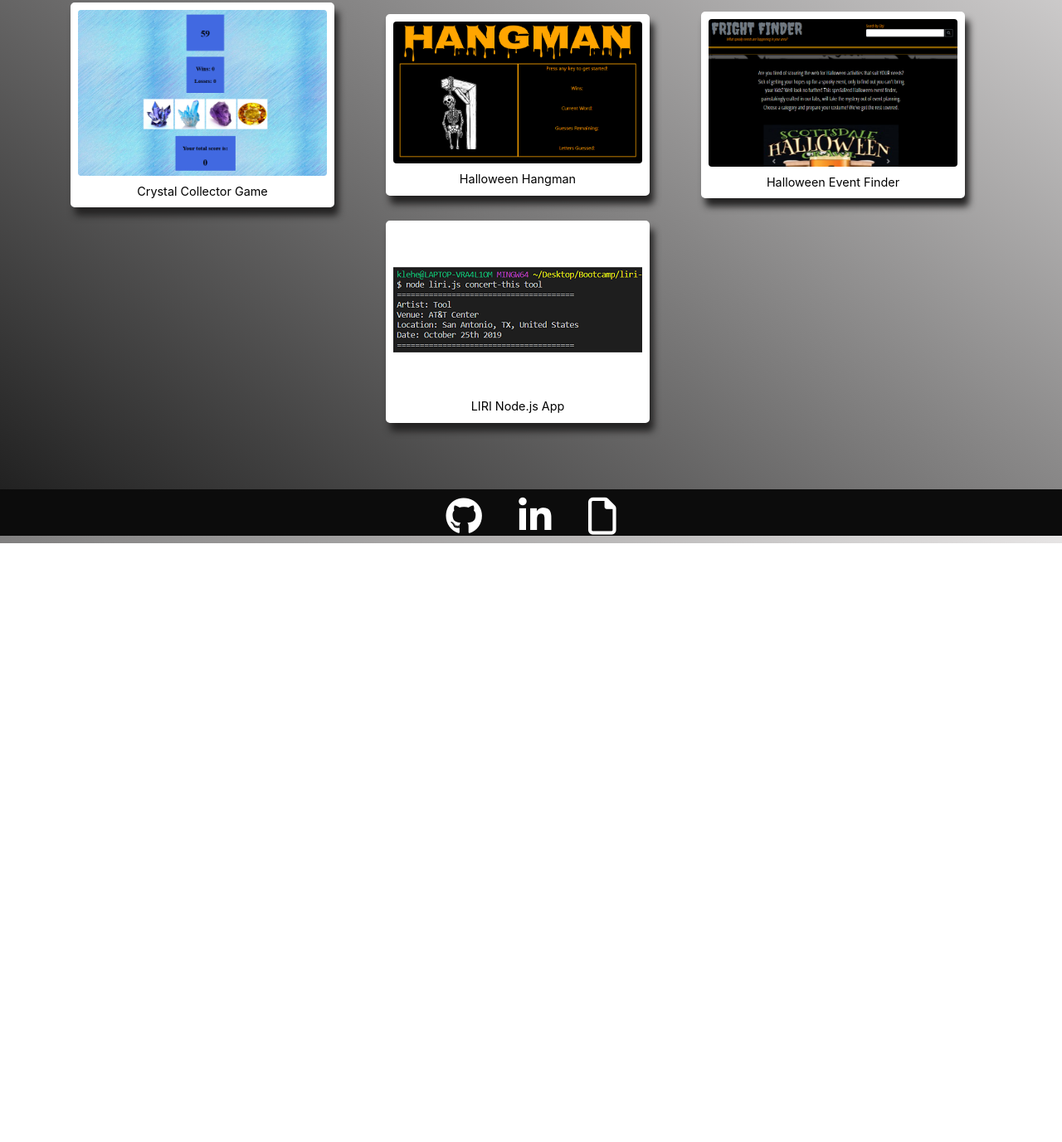
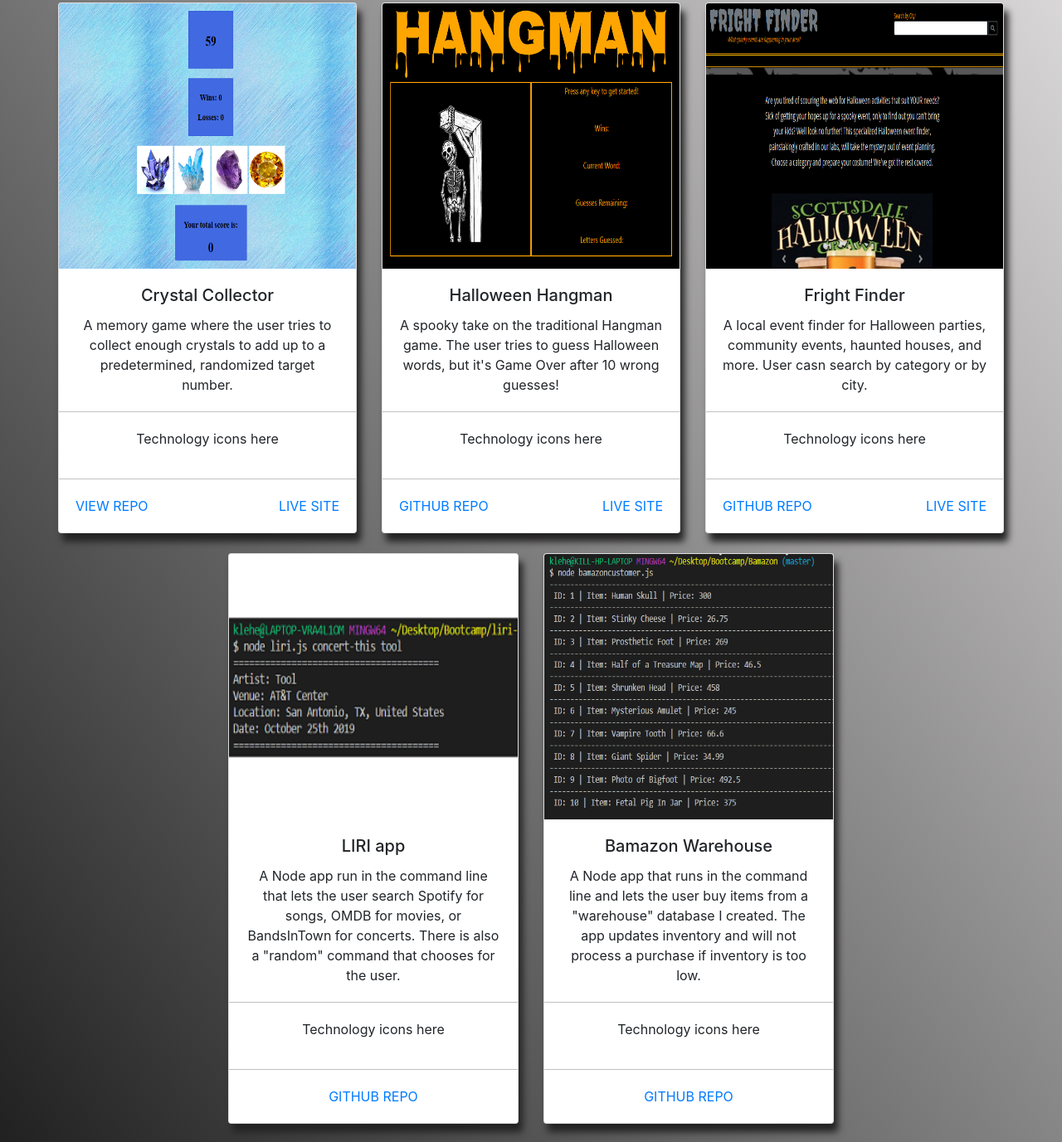
Before and after one commit to killoranrivers/Updated-Portfolio, a plain HTML site: page projects.html in a window 1280 px wide. Shown: the part 243-1620 px from the top of the page at 83% size. Before the commit the page ends 898 px from the top, so only its background shows below. Drawn offline with nearby package versions, Linux system fonts and the light colour scheme.

Commit message:
Added links to repo and deployed site, changed look of project displays

```diff
--- a/assets/css/style.css
+++ b/assets/css/style.css
@@ -74,30 +74,28 @@ main {
     color: white;
     margin: 10px 20px;
 }
-.figure {
-    border: 2px solid white;
-    border-radius: 5px;
-    padding: 7px;
-    background: white;
+.card {
     box-shadow: 5px 10px 8px rgb(36, 35, 35);
 }
-.figure-caption {
-  text-align: center;
-  color: black;
+.card img {
+    min-height: 40vh;
+    max-height: 40vh;
+}
+#tech-used {
+    border-top: 1px solid rgb(196, 192, 192);
+    border-bottom: 1px solid rgb(196, 192, 192);
 }
 .page-title h2 {
     font-size: 3vw;
     font-family: 'Acme', sans-serif;
 }
-.contact-info p,
-.contact-info i {
-    line-height: 4vh;
-}
 .contact-info p {
     font-size: 2.5vw;
+    line-height: 4vh;
 }
 .contact-info i {
     font-size: 3.7vw;
+    line-height: 4vh;
     vertical-align: middle;
 }
 
@@ -123,7 +121,7 @@ main {
         font-size: 6vw;
         margin-top: 3vh;
     }
-#footer {
+    #footer {
     margin-bottom: 0;
 }
     .nav-item {
--- a/projects.html
+++ b/projects.html
@@ -1,5 +1,6 @@
 <!DOCTYPE html>
 <html lang="en">
+
 <head>
     <meta charset="UTF-8">
     <meta name="viewport" content="width=device-width, initial-scale=1.0">
@@ -18,6 +19,7 @@
     <!-- My CSS -->
     <link rel="stylesheet" href="./assets/css/style.css">
 </head>
+
 <body>
     <!-- Navbar -->
     <nav class="navbar navbar-expand-md fixed-top navbar-dark">
@@ -50,41 +52,108 @@
                     <h2>A few of my projects...</h2>
                 </div>
             </div>
-            <div class="row align-items-center">
-                <div class="col-sm-4 mx-auto">
-                    <figure class="figure">
-                        <img src="./assets/images/crystal-collector.png" class="figure-img img-fluid rounded" width="300px" height="300px" alt="Crystal Collector screenshot">
-                        <figcaption class="figure-caption">
-                            Crystal Collector Game
-                        </figcaption>
-                    </figure>
+            <div class="row pb-4">
+                <div class="card-deck">
+                    <div class="card">
+                        <img src="./assets/images/crystal-collector.png" class="card-img-top"
+                            alt="Crystal Collector screenshot">
+                        <div class="card-body text-center">
+                            <h5 class="card-title">Crystal Collector</h5>
+                            <p class="card-text">A memory game where the user tries to collect enough crystals to add up
+                                to a predetermined, randomized target number.</p>
                         </div>
-                <div class="col-sm-4 mx-auto">
-                        <figure class="figure">
-                            <img src="./assets/images/word-guess.png" class="figure-img img-fluid rounded" width="300px" height="300px" alt="Halloween Hangman screenshot">
-                            <figcaption class="figure-caption">
-                                Halloween Hangman
-                            </figcaption>
-                        </figure>
+                        <div class="card-body text-center" id="tech-used">
+                            <p>Technology icons here</p>
                         </div>
-                    <div class="col-sm-4 mx-auto">
-                            <figure class="figure">
-                                <img src="./assets/images/fright-finder.png" class="figure-img img-fluid rounded" width="300px" height="300px" alt="Fright Finder screenshot">
-                                <figcaption class="figure-caption">
-                                    Halloween Event Finder
-                                </figcaption>
-                            </figure>
+                        <div class="card-body d-flex flex-row">
+                            <a href="https://github.com/ToxicNerd13/unit-4-game" class="card-link">VIEW REPO</a>
+                            <a href="https://toxicnerd13.github.io/unit-4-game/" class="card-link ml-auto">LIVE SITE</a>
+                        </div>
+                    </div>
+
+
+                    <div class="card">
+                        <img src="./assets/images/word-guess.png" class="card-img-top"
+                            alt="Halloween Hangman screenshot">
+                        <div class="card-body text-center">
+                            <h5 class="card-title">Halloween Hangman</h5>
+                            <p class="card-text">A spooky take on the traditional Hangman game. The user tries to guess
+                                Halloween words, but it's Game Over after 10 wrong guesses!</p>
+                        </div>
+                        <div class="card-body text-center" id="tech-used">
+                            <p>Technology icons here</p>
+                        </div>
+                        <div class="card-body d-flex flex-row">
+                            <a href="https://github.com/ToxicNerd13/Word-Guess-Game" class="card-link">GITHUB REPO</a>
+                            <a href="https://toxicnerd13.github.io/Word-Guess-Game/" class="card-link ml-auto">LIVE
+                                SITE</a>
+                        </div>
+                    </div>
+
+
+                    <div class="card">
+                        <img src="./assets/images/fright-finder.png" class="card-img-top"
+                            alt="Fright Finder screenshot">
+                        <div class="card-body text-center">
+                            <h5 class="card-title">Fright Finder</h5>
+                            <p class="card-text">A local event finder for Halloween parties, community events, haunted
+                                houses, and more. User casn search by category or by city.</p>
+                        </div>
+                        <div class="card-body text-center" id="tech-used">
+                            <p>Technology icons here</p>
+                        </div>
+                        <div class="card-body d-flex flex-row">
+                            <a href="https://github.com/ToxicNerd13/Fright-Finder" class="card-link">GITHUB REPO</a>
+                            <a href="https://toxicnerd13.github.io/Fright-Finder/" class="card-link ml-auto">LIVE
+                                SITE</a>
+                        </div>
+                    </div>
                 </div>
             </div>
             <div class="row">
-                <div class="col-sm-4 mx-auto">
-                    <figure class="figure">
-                        <img src="./assets/images/liri-node.png" class="figure-img img-fluid rounded" width="300px" height="300px" alt="LIRI node app screenshot">
-                        <figcaption class="figure-caption">
-                            LIRI Node.js App
-                        </figcaption>
-                    </figure>
+                <div class="col-sm-2"></div>
+                <div class="col-sm-8">
+                    <div class="card-deck">
+                        <div class="card text-center">
+                            <img src="./assets/images/liri-node.png" class="card-img-top"
+                                alt="LIRI node app screenshot">
+                            <div class="card-body">
+                                <h5 class="card-title">LIRI app</h5>
+                                <p class="card-text">A Node app run in the command line that lets the user search
+                                    Spotify
+                                    for songs, OMDB for movies, or BandsInTown for concerts. There is also a "random"
+                                    command that chooses for the user.</p>
                             </div>
+                            <div class="card-body" id="tech-used">
+                                <p>Technology icons here</p>
+                            </div>
+                            <div class="card-body">
+                                <a href="https://github.com/ToxicNerd13/liri-node-app" class="card-link">GITHUB REPO</a>
+                            </div>
+                        </div>
+
+
+                        <div class="card text-center">
+                            <img src="./assets/images/bamazon.png" class="card-img-top"
+                                alt="Bamazon CLI app screenshot">
+                            <div class="card-body">
+                                <h5 class="card-title">Bamazon Warehouse</h5>
+                                <p class="card-text">A Node app that runs in the command line and lets the user buy
+                                    items
+                                    from a "warehouse" database I created. The app updates inventory and will not
+                                    process a
+                                    purchase if inventory is too low.</p>
+                            </div>
+                            <div class="card-body" id="tech-used">
+                                <p>Technology icons here</p>
+                            </div>
+                            <div class="card-body">
+                                <a href="https://github.com/ToxicNerd13/Bamazon" class="card-link">GITHUB REPO</a>
+                            </div>
+                        </div>
+                    </div>
+                </div>
+                <div class="col-sm-2"></div>
             </div>
         </div>
     </main>
@@ -94,7 +163,8 @@
         <div class="row">
             <div class="col-12 text-center info-icons">
                 <a href="https://github.com/ToxicNerd13"><i class="fab fa-github"></i></a>
-                <a href="https://www.linkedin.com/in/killoran-lehenbauer-057381195/"><i class="fab fa-linkedin-in"></i></a>
+                <a href="https://www.linkedin.com/in/killoran-lehenbauer-057381195/"><i
+                        class="fab fa-linkedin-in"></i></a>
                 <a href="./assets/my-resume.pdf"><i class="far fa-file"></i></a>
             </div>
         </div>
@@ -105,4 +175,5 @@
     <script src="https://cdnjs.cloudflare.com/ajax/libs/jquery/3.2.1/jquery.min.js"></script>
     <script src="https://maxcdn.bootstrapcdn.com/bootstrap/4.0.0/js/bootstrap.min.js"></script>
 </body>
+
 </html>
```
Also changed, not shown: assets/images/bamazon.png (added). Lines whose indentation alone changed are shown as unchanged.
